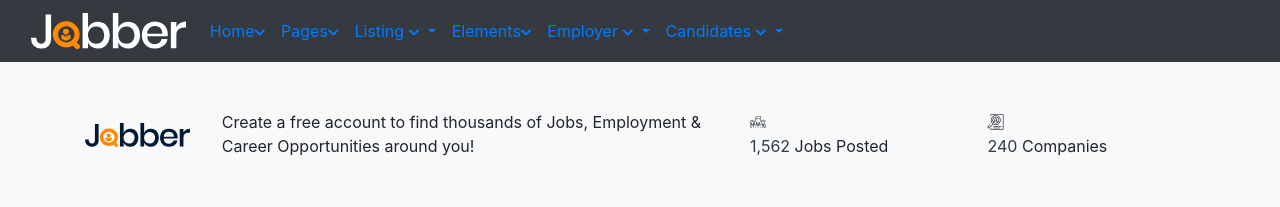
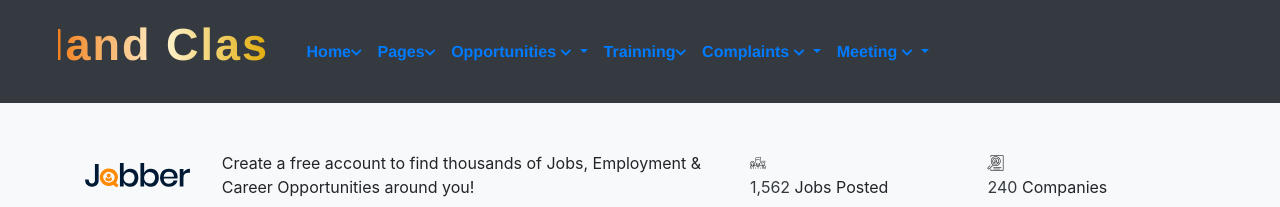
Before and after one commit to wassim19/Projet-PI, a Symfony app: template templates/base.html.twig in a window 1280 px wide. Shown: the top 207 px of the page. Run offline with Twig, Linux system fonts and the light colour scheme; the template is opened without the code that fills it, so the values that code supplies are empty; some libraries are stand-ins or nearby versions.

Commit message:
changement dans l'accueil

```diff
--- a/templates/base.html.twig
+++ b/templates/base.html.twig
@@ -5,10 +5,10 @@
 <head>
     <meta charset="utf-8">
     <meta name="keywords" content="HTML5 Template" />
-    <meta name="description" content="Jobber - Job Board HTML5 Template" />
+    <meta name="description" content="Hand clasp - Job Board HTML5 Template" />
     <meta name="author" content="potenzaglobalsolutions.com" />
     <meta name="viewport" content="width=device-width, initial-scale=1, shrink-to-fit=no">
-    <title>Jobber - Job Board HTML5 Template</title>
+    <title>Hand Clasp - Job Board HTML5 Template</title>
 
     <!-- Favicon -->
     <link href="images/favicon.ico" rel="shortcut icon" />
@@ -27,6 +27,29 @@
 
     <!-- Template Style -->
     <link rel="stylesheet" href="css/style.css" />
+    <style>
+
+        p {
+            position: relative;
+            font-family: Impact, sans-serif;
+            font-size: 45px;
+            letter-spacing: 2px;
+            background: linear-gradient(90deg, #F1801D, #fff3cd, #e0a800);
+            background-repeat: no-repeat;
+            background-size: 80%;
+            animation: animate 5s infinite;
+            -webkit-background-clip: text;
+            -webkit-text-fill-color: rgba(255, 255, 255, 0);
+        }
+
+        @keyframes animate {0% {
+            background-position: -500%;
+        }
+            100% {
+                background-position: 500%;
+            }
+        }
+    </style>
 
     {% block css%}
         <!-- CSS Global Compulsory (Do not remove)-->
@@ -56,13 +79,24 @@
                 <span></span>
                 <span></span>
             </button>
-            <a class="navbar-brand" href="index.html">
-                <img class="img-fluid" src="images/logo.svg" alt="logo">
-            </a>
+
+            <p><B><FONT face="Helvetica">Hand Clasp</FONT></B></p>
+
+
+
+
+
+
+
+
+
+
+
+
             <div class="navbar-collapse collapse justify-content-start">
                 <ul class="nav navbar-nav">
                     <li class="nav-item dropdown">
-                        <a class="nav-link" href="#" id="navbarDropdown" role="button" data-toggle="dropdown" aria-haspopup="true" aria-expanded="false">Home<i class="fas fa-chevron-down fa-xs"></i></a>
+                        <a class="nav-link" href="#" id="navbarDropdown" role="button" data-toggle="dropdown" aria-haspopup="true" aria-expanded="false"> <B><FONT face="Helvetica">Home</FONT></B><i class="fas fa-chevron-down fa-xs"></i></a>
                         <ul class="dropdown-menu" aria-labelledby="navbarDropdown">
                             <li><a class="dropdown-item" href="index.html">index Default</a></li>
                             <li><a class="dropdown-item" href="index-02.html">index 02</a></li>
@@ -74,7 +108,7 @@
                         </ul>
                     </li>
                     <li class="dropdown nav-item ">
-                        <a href="properties.html" class="nav-link" data-toggle="dropdown">Pages<i class="fas fa-chevron-down fa-xs"></i></a>
+                        <a href="properties.html" class="nav-link" data-toggle="dropdown"><B><FONT face="Helvetica">Pages</FONT></B><i class="fas fa-chevron-down fa-xs"></i></a>
                         <ul class="dropdown-menu megamenu dropdown-menu-lg">
                             <li>
                                 <div class="row">
@@ -160,7 +194,7 @@
                     </li>
                     <li class="nav-item dropdown">
                         <a class="nav-link dropdown-toggle" href="javascript:void(0)" data-toggle="dropdown" aria-haspopup="true" aria-expanded="false">
-                            Listing <i class="fas fa-chevron-down fa-xs"></i>
+                            <B><FONT face="Helvetica">Opportunities</FONT></B> <i class="fas fa-chevron-down fa-xs"></i>
                         </a>
                         <ul class="dropdown-menu">
                             <li><a class="dropdown-item" href="job-grid.html">Job Grid</a></li>
@@ -170,7 +204,7 @@
                         </ul>
                     </li>
                     <li class="dropdown nav-item mega-menu active">
-                        <a href="javascript:void(0)" class="nav-link" data-toggle="dropdown">Elements<i class="fas fa-chevron-down fa-xs"></i></a>
+                        <a href="javascript:void(0)" class="nav-link" data-toggle="dropdown"><B><FONT face="Helvetica">Trainning</FONT></B><i class="fas fa-chevron-down fa-xs"></i></a>
                         <ul class="dropdown-menu megamenu">
                             <li>
                                 <div class="row">
@@ -188,7 +222,7 @@
                                         </ul>
                                     </div>
                                     <div class="col-sm-6 col-lg-3 mb-3 mb-sm-0">
-                                        <h6 class="mb-3 nav-title">Elements</h6>
+                                        <h6 class="mb-3 nav-title"><B><FONT face="Helvetica">Trainning</FONT></B></h6>
                                         <ul class="list-unstyled mt-lg-3">
                                             <li><a href="element-feature-box.html">Feature box</a></li>
                                             <li><a href="element-testimonials.html">Testimonials</a></li>
@@ -215,7 +249,7 @@
                     </li>
                     <li class="nav-item dropdown">
                         <a class="nav-link dropdown-toggle" href="javascript:void(0)" data-toggle="dropdown" aria-haspopup="true" aria-expanded="false">
-                            Employer <i class="fas fa-chevron-down fa-xs"></i>
+                            <B><FONT face="Helvetica">Complaints </FONT></B><i class="fas fa-chevron-down fa-xs"></i>
                         </a>
                         <ul class="dropdown-menu">
                             <li><a class="dropdown-item" href="employer-grid.html">Employer Grid</a></li>
@@ -238,7 +272,7 @@
                     </li>
                     <li class="nav-item dropdown">
                         <a class="nav-link dropdown-toggle" href="javascript:void(0)" data-toggle="dropdown" aria-haspopup="true" aria-expanded="false">
-                            Candidates <i class="fas fa-chevron-down fa-xs"></i>
+                            <B><FONT face="Helvetica"> Meeting</FONT></B> <i class="fas fa-chevron-down fa-xs"></i>
                         </a>
                         <ul class="dropdown-menu">
                             <li><a class="dropdown-item" href="candidates-grid.html">Candidates Grid</a></li>
@@ -272,6 +306,7 @@
 Header -->
 
 {% block body %}{% endblock %}
+
 
 <!--=================================
 Action box & Counter -->
@@ -338,7 +373,7 @@
             <div class="col-lg-3 col-md-6 mt-4 mt-lg-0">
                 <h5 class="text-dark mb-4">Subscribe Us</h5>
                 <div class="footer-subscribe">
-                    <p>Sign Up to our Newsletter to get the latest news and offers.</p>
+                    Sign Up to our Newsletter to get the latest news and offers
                     <form>
                         <div class="form-group">
                             <input type="email" class="form-control" id="exampleInputEmail1" placeholder="Enter email">
@@ -360,7 +395,7 @@
             <div class="col-lg-3 col-md-6 mt-4 mt-lg-0">
                 <h5 class="text-dark mb-4">Download App</h5>
                 <div class="footer-subscribe">
-                    <p>Download the latest Slick new job apps now</p>
+                    Download the latest Slick new job apps now
                     <div class="d-inline-block">
                         <a class="btn btn-white btn-sm btn-app " href="#">
                             <i class="fab fa-apple"></i>
@@ -395,7 +430,7 @@
                     </div>
                 </div>
                 <div class="col-md-6 text-center text-md-right mt-4 mt-md-0">
-                    <p class="mb-0"> &copy;Copyright <span id="copyright"> <script>document.getElementById('copyright').appendChild(document.createTextNode(new Date().getFullYear()))</script></span> <a href="#"> Jobber </a> All Rights Reserved </p>
+                    class="mb-0"> &copy;Copyright <span id="copyright"> <script>document.getElementById('copyright').appendChild(document.createTextNode(new Date().getFullYear()))</script></span> <a href="#"> Jobber </a> All Rights Reserved
                 </div>
             </div>
         </div>
```
Also changed, not shown: public/images/151530747_3003062099972492_4916759368083949802_n.png (added), public/images/151808786_250542793197823_331167699419449787_n (1).png (added), public/images/svg/google-map.png (renamed from public/images/google-map.png), 2 other files.
